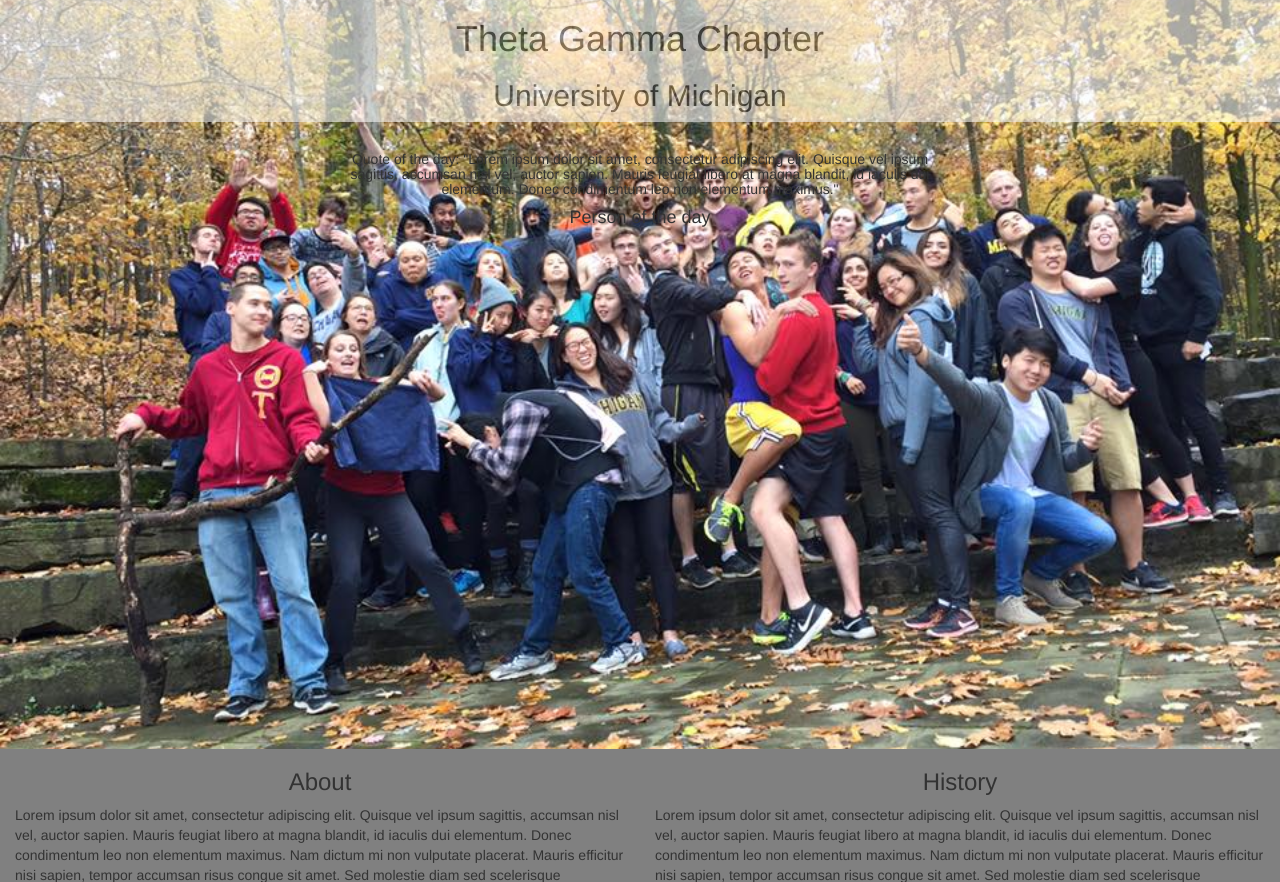
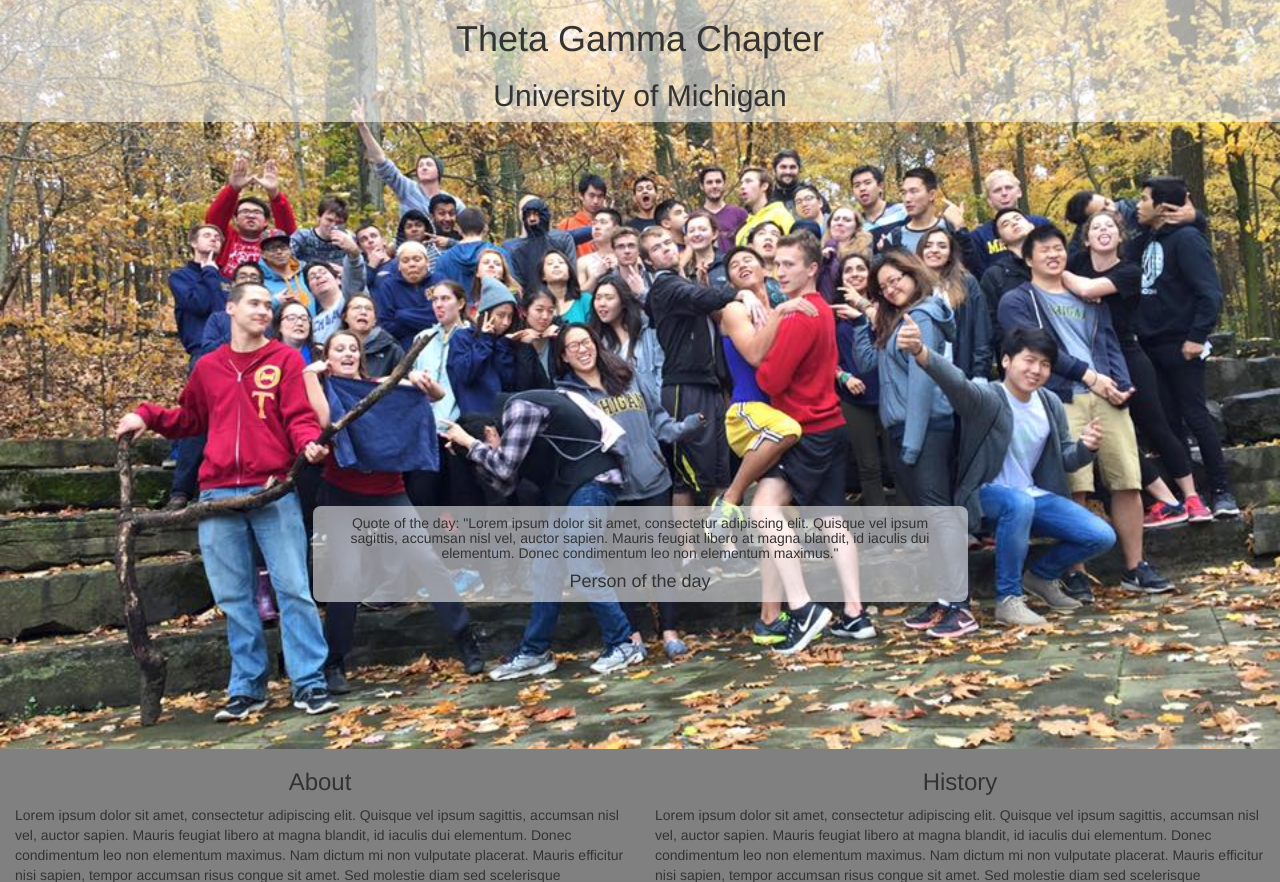
Before and after one commit to gapoorva/thetatauwebsite16, a PHP site: page / in a window 1280 px wide. Shown: the part 51-933 px from the top of the page. Run offline with PHP 8.4, Linux system fonts and the light colour scheme.

Commit message:
re-arranged some positioning

```diff
--- a/css/main.css
+++ b/css/main.css
@@ -18,10 +18,14 @@
 }
 
 #quote {
-  padding-top: 20px;
+  padding-top: 30%;
   padding-bottom: 30px;
-  /*background-color: white;*/
 
+}
+
+.quote-block {
+	background-color: rgba(255,255,255,0.55);
+	border-radius: 8px;
 }
 
 #inner {
@@ -45,6 +49,5 @@
 }
 
 .title-banner {
-	opacity: .55;
-	background-color: white;
+	background-color: rgba(255,255,255,0.55);
 }
--- a/index.html
+++ b/index.html
@@ -62,7 +62,7 @@
 
         <!-- quote -->
         <div id="quote" class="row">
-          <div class="col-xs-6 col-xs-offset-3">
+          <div class="col-xs-6 col-xs-offset-3 quote-block">
             <h5 class="text-center">Quote of the day: "Lorem ipsum dolor sit amet, consectetur adipiscing elit. Quisque vel ipsum sagittis, accumsan nisl vel, auctor sapien. Mauris feugiat libero at magna blandit, id iaculis dui elementum. Donec condimentum leo non elementum maximus."</h5>
             <h4 class="text-center">Person of the day</h4>
           </div>
```
